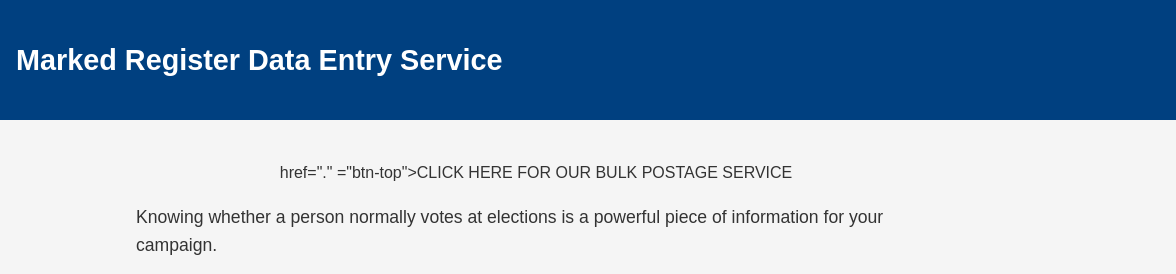
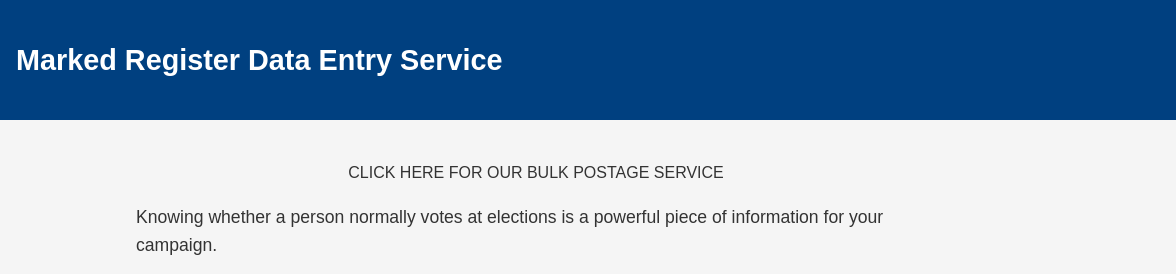
Before and after one commit to jamietwells/eryripress, a plain HTML site: page data/index.html in a window 1280 px wide. Shown: the top 274 px of the page, 104-1280 px from the left. Drawn offline with Linux system fonts and the light colour scheme.

Commit message:
Update index.html

```diff
--- a/data/index.html
+++ b/data/index.html
@@ -17,7 +17,7 @@
     </header>
     <main>
         <div class="centre-content">
-            <a>href="." ="btn-top">CLICK HERE FOR OUR BULK POSTAGE SERVICE</a>
+            <ahref="." ="btn-top">CLICK HERE FOR OUR BULK POSTAGE SERVICE</a>
         </div>
 
         <p>Knowing whether a person normally votes at elections is a powerful piece of information for your
```
